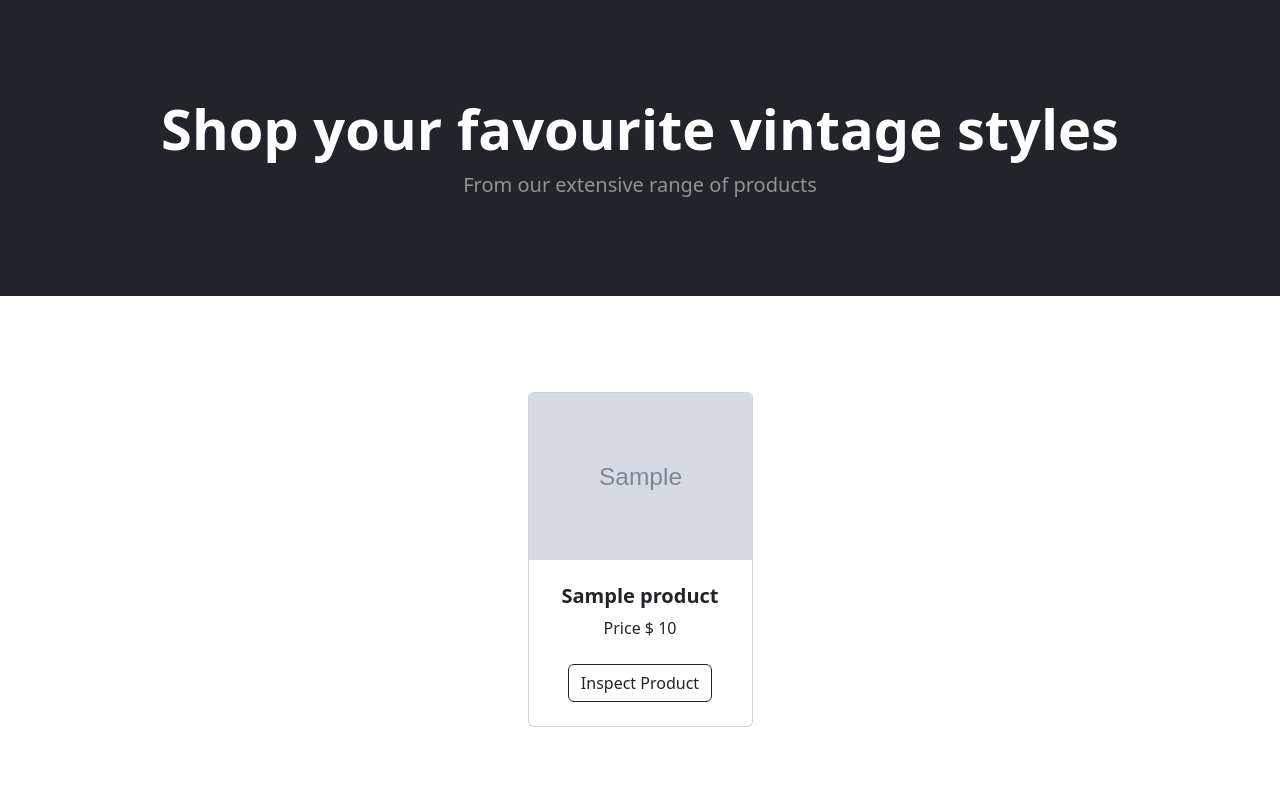
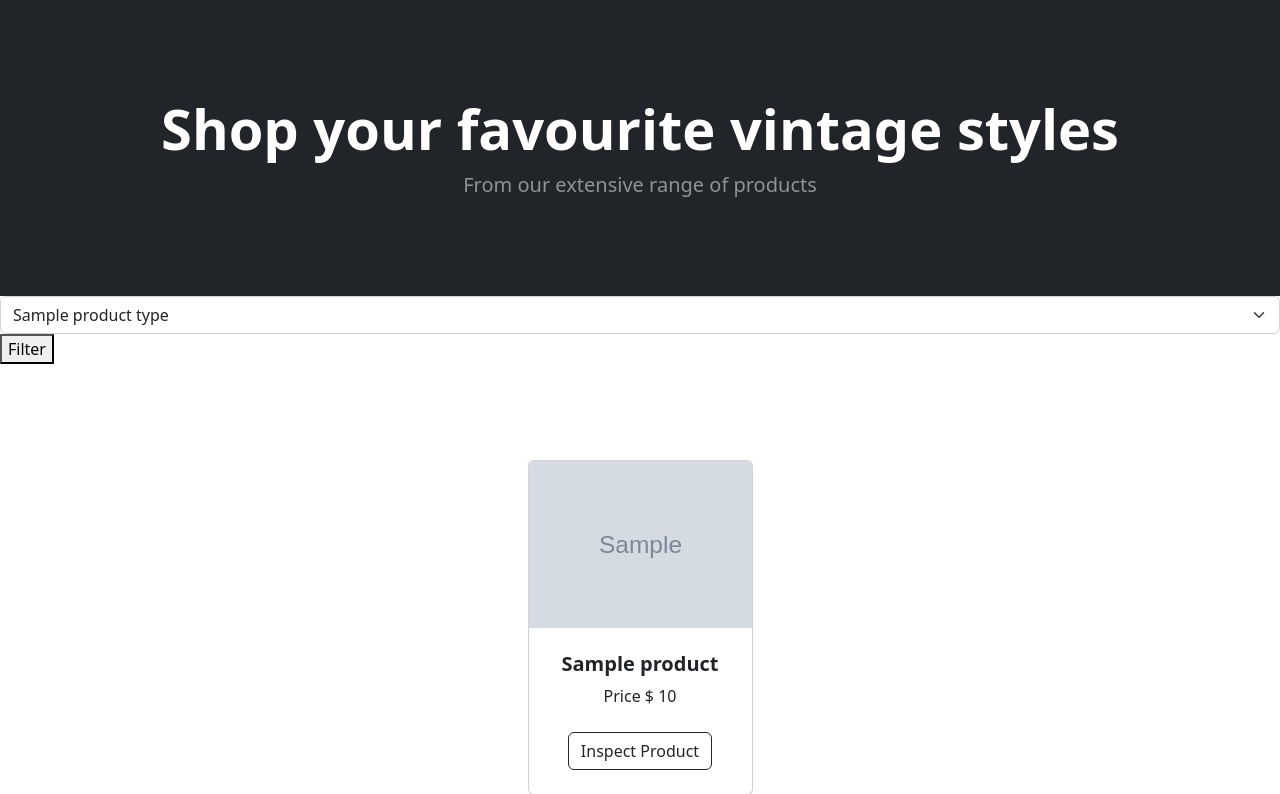
Before and after one commit to EwanBrennan257-glitch/Project, a Flask app: template templates/ProductSpread.html in a window 1280 px wide. Shown: the part 114-908 px from the top of that part. Run offline with Flask 3, Linux system fonts and the light colour scheme; the template is opened without the code that fills it: most values are stand-ins (such as "Sample title", 1, 10 or a date in 2020); the page is wider than the window, and the part outside it is not shown.

Commit message:
added delete function

```diff
--- a/app.py
+++ b/app.py
@@ -7,7 +7,7 @@ import datetime
 from Service.ProductService import ProductService
 from Service.UserService import UserService
 from Validation.UserValidation import UserValidation
-from db import select_products, select_product_by_name, update_product
+from db import select_products, select_product_by_name, update_product, delete_product_by_name, select_products_types
 
 app = Flask(__name__)
 app.cli.add_command(initdb)
@@ -42,13 +42,16 @@ def before_request():
         else:
             session.clear()
 
-@app.route('/')
+@app.route('/',methods=['GET','POST'])
 def products_spread():
     '''
     This endpoint is the main homepage for users it retrieves products to display them from productserivce
     '''
+    product_types=select_products_types()
+    if request.method=="POST":
+        breakpoint()
     products=select_products()
-    return render_template('ProductSpread.html',products=products)
+    return render_template('ProductSpread.html',products=products,product_types=product_types)
 
 @app.route('/products/<name>')
 def get_product(name):
@@ -93,6 +96,21 @@ def product_edit(name):
             return redirect(url_for('products_spread'))
     flash('Unauthorised users cannot edit product','danger')
     return redirect(url_for('products_spread'))
+
+@app.route('/products/<name>/delete', methods=['POST'])
+def product_delete(name):
+    if g.user and g.user.is_admin:
+        try:
+            is_deleted=delete_product_by_name(name)
+            if is_deleted:
+                flash('Deleted Sucessfully','success')
+                return redirect(url_for('products_spread'))
+            flash ('Error while deleting','danger')
+            return redirect(url_for('products_spread'))
+        except Exception as e:
+            flash('Product does not exist','danger')
+            return redirect(url_for('products_spread'))
+
 
 @app.route('/about')#Takes the user to the about page that does not service any real purpose
 def about_page():
--- a/templates/ProductDetail.html
+++ b/templates/ProductDetail.html
@@ -37,7 +37,10 @@
     </div>
     <div class="col">
         {% if g.user.is_admin %}
-    <a class="btn btn-warning" href="{{ url_for('product_edit', name=product.name) }}"> edit</a>
+    <a class="btn btn-warning" href="{{ url_for('product_edit', name=product.name) }}"> Edit</a>
+            <form action="{{ url_for('product_delete', name=product.name) }}" method="post">
+            <button type="submit" class="btn btn-danger">Delete</button>
+            </form>
     {% endif %}
     </div>
 </div>
--- a/templates/ProductSpread.html
+++ b/templates/ProductSpread.html
@@ -10,6 +10,22 @@
                 </div>
             </div>
         </header>
+    <div class="row">
+    <div class="col">
+    <form method="post" action="{{ url_for('products_spread') }}">
+      <select class="form-select" aria-label="Default select example">
+
+            {% for product_type in product_types %}
+          <option name="producttypename" value="{{ product_type.name }}">{{ product_type.name }}</option>
+            {% endfor %}
+        </select>
+    <button type="submit">
+        Filter
+    </button>
+    </form>
+
+    </div>
+    </div>
         <!-- Section-->
         <section class="py-5">
             <div class="container px-4 px-lg-5 mt-5">
```
Also changed, not shown: db.py (+19 -0 lines), Ecommerce.db.
